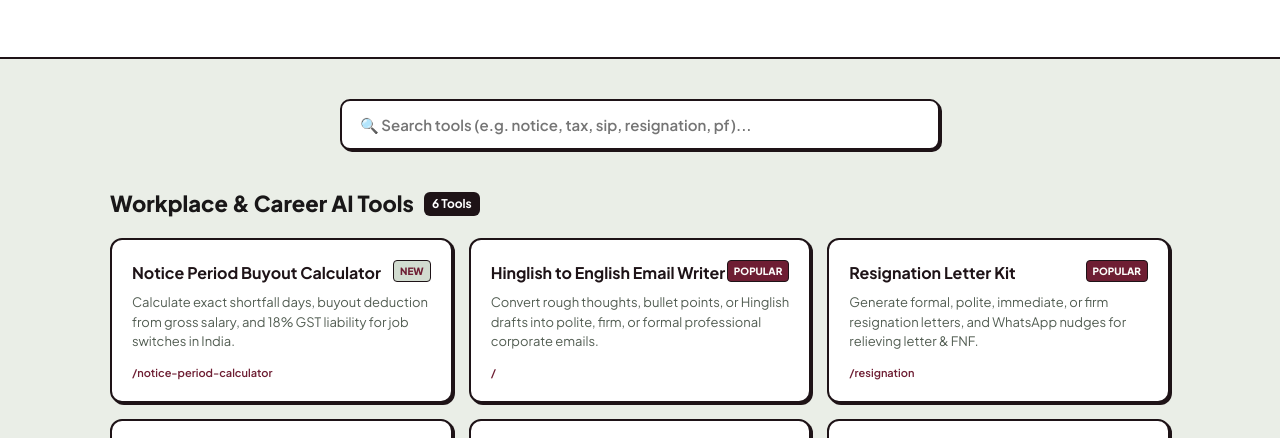
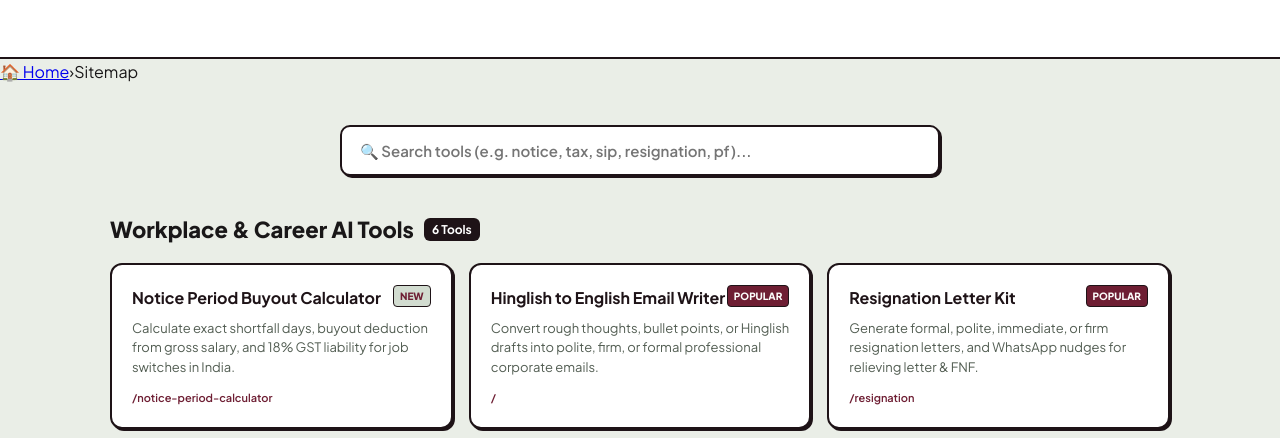
Before and after one commit to rahul300rkv/mailfix, a plain HTML site: page sitemap.html in a window 1280 px wide. Shown: the part 291-729 px from the top of the page. Drawn offline with Linux system fonts and the light colour scheme.

Commit message:
Correct breadcrumb links and accessible navigation

```diff
--- a/sitemap.html
+++ b/sitemap.html
@@ -30,8 +30,7 @@
 <meta name="twitter:description" content="Find any salary calculator, resignation template, notice period buyout, or tax guide on MailFix."/>
 <meta name="twitter:image" content="https://mailfix.vercel.app/og-image.png"/>
 
-<script type="application/ld+json">
-{
+<script type="application/ld+json">{
   "@context": "https://schema.org",
   "@type": "WebPage",
   "name": "MailFix All Tools & Calculators Sitemap",
@@ -46,12 +45,21 @@
   "breadcrumb": {
     "@type": "BreadcrumbList",
     "itemListElement": [
-      { "@type": "ListItem", "position": 1, "name": "Home", "item": "https://mailfix.vercel.app/" },
-      { "@type": "ListItem", "position": 2, "name": "Sitemap", "item": "https://mailfix.vercel.app/sitemap" }
+      {
+        "@type": "ListItem",
+        "position": 1,
+        "name": "Home",
+        "item": "https://mailfix.vercel.app/"
+      },
+      {
+        "@type": "ListItem",
+        "position": 2,
+        "name": "Sitemap",
+        "item": "https://mailfix.vercel.app/sitemap"
+      }
     ]
   }
-}
-</script>
+}</script>
 
 <link rel="preconnect" href="https://fonts.googleapis.com"/>
 <link rel="preconnect" href="https://fonts.gstatic.com" crossorigin/>
@@ -207,6 +215,7 @@
 
 </header>
 
+<nav class="breadcrumb" aria-label="Breadcrumb"><div class="breadcrumb-inner"><a href="/">🏠 Home</a><span class="breadcrumb-sep" aria-hidden="true">›</span><span aria-current="page">Sitemap</span></div></nav>
 <main id="main-content" class="container">
   <div class="search-wrap">
     <input type="text" aria-label="Search tools" id="toolSearch" class="search-input" placeholder="🔍 Search tools (e.g. notice, tax, sip, resignation, pf)..." onkeyup="filterTools()"/>
```
